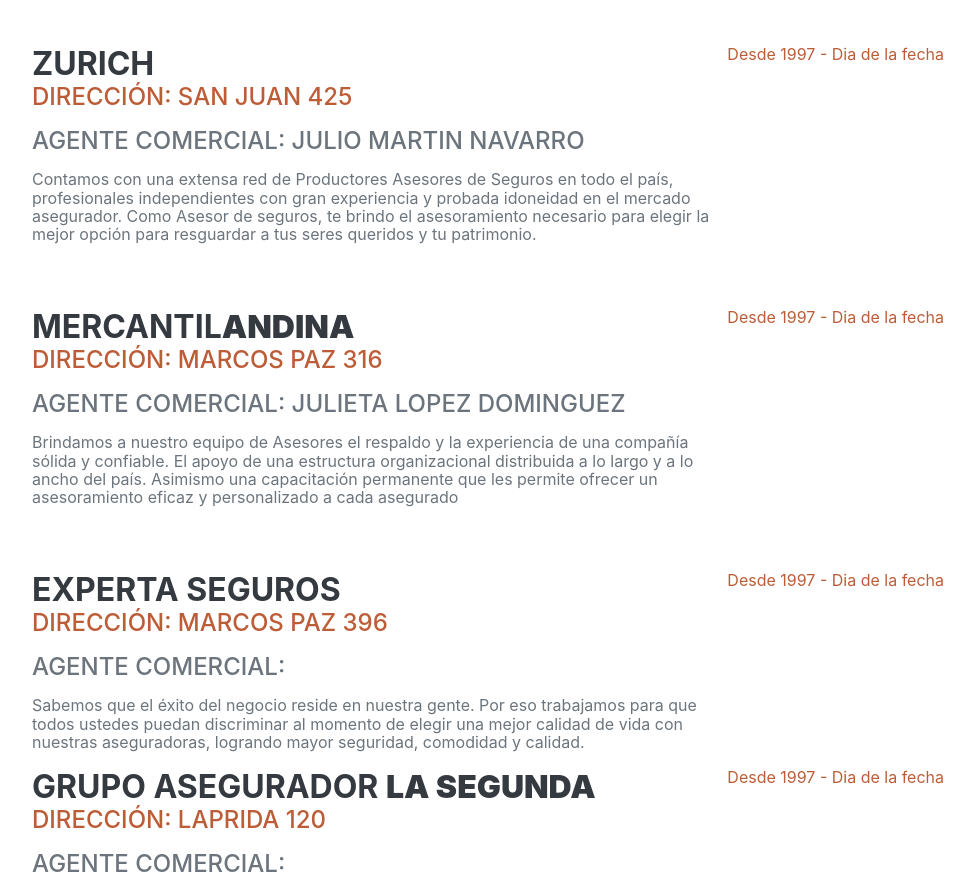
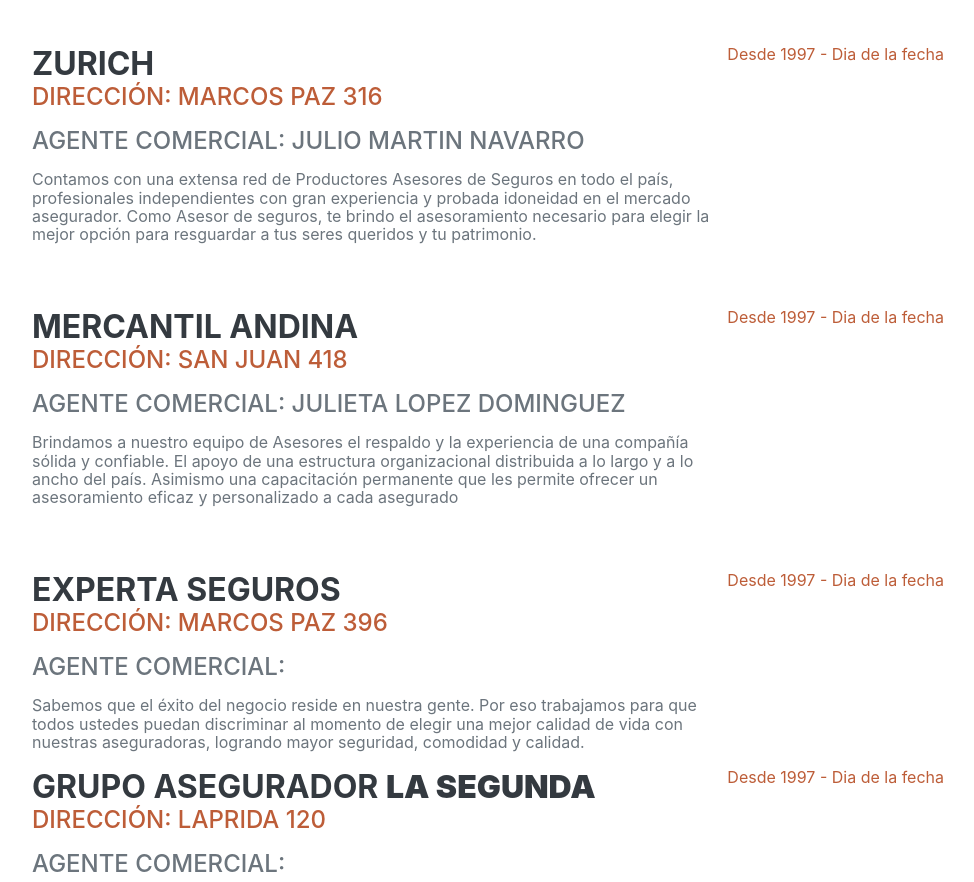
Before and after one commit to RobertoGBollero/RobertoGBollero.github.io, a plain HTML site: page index.html in a window 1280 px wide. Shown: the part 1224-2106 px from the top of the page, without its empty margins (288-1262 px from the left). Drawn offline with nearby package versions, Linux system fonts and the light colour scheme; a web font is replaced by a local one.

Commit message:
modificacion de errores

```diff
--- a/index.html
+++ b/index.html
@@ -74,11 +74,11 @@
                     <div class="d-flex flex-column flex-md-row justify-content-between mb-5">
                         <div class="flex-grow-1">
                             <h3 class="mb-0"> ZURICH </h3>
-                            <div class="subheading mb-3"><a href="https://www.google.com/search?q=zurich%20tucuman&rlz=1C1CHBF_esAR869AR869&oq=zurich+tu&aqs=chrome.0.0l2j69i57j0l2j69i60l3.1558j0j7&sourceid=chrome&ie=UTF-8&safe=active&sxsrf=ALeKk00UZVd9ORdUs1qJI7Vq3NOaJ5WLhQ:1601571857333&npsic=0&rflfq=1&rlha=0&rllag=-26830371,-65211705,1490&tbm=lcl&rldimm=14205640511842278489&lqi=Cg56dXJpY2ggdHVjdW1hbiIDiAEBWhgKBnp1cmljaCIOenVyaWNoIHR1Y3VtYW4&ved=2ahUKEwjPxY2N8JPsAhWTIbkGHXLQBQQQvS4wAHoECAkQGg&rldoc=1&tbs=lrf:!1m4!1u3!2m2!3m1!1e1!2m1!1e3!3sIAE,lf:1,lf_ui:4&rlst=f#rlfi=hd:;si:14205640511842278489,l,Cg56dXJpY2ggdHVjdW1hbiIDiAEBWhgKBnp1cmljaCIOenVyaWNoIHR1Y3VtYW4;mv:[[-26.8210494,-65.1985069],[-26.8396944,-65.2249041]]">Dirección: San Juan 425 </a> </div>
+                            <div class="subheading mb-3"><a href="https://www.google.com/maps/place/Mercantil+Andina/@-26.8259496,-65.2022541,15z/data=!4m5!3m4!1s0x0:0xb358980938252d97!8m2!3d-26.8259496!4d-65.2022541">Dirección: Marcos Paz 316 </a> </div>
                             <div class="subheading mb-3">Agente comercial: Julio Martin Navarro</div>
                             <p>
                                 Contamos con una extensa red de Productores Asesores de Seguros en todo el país, profesionales independientes con gran experiencia y probada idoneidad en el mercado asegurador.
-Como  Asesor de seguros,  te brindo el asesoramiento necesario para elegir la mejor opción para resguardar a tus seres queridos y tu patrimonio.
+                                Como  Asesor de seguros,  te brindo el asesoramiento necesario para elegir la mejor opción para resguardar a tus seres queridos y tu patrimonio.
                             </p>
                         </div>
                         <div class="flex-shrink-0"><span class="text-primary">Desde 1997 - Dia de la fecha</span></div>
@@ -86,8 +86,8 @@
                     <div class="d-flex flex-column flex-md-row justify-content-between mb-5">
                         <div class="flex-grow-1">
 
-                            <h3 class="mb-0">Mercantil<b>andina</b></h3>
-                            <div class="subheading mb-3"><a href="https://www.google.com/maps/place/Mercantil+Andina/@-26.8259496,-65.2022541,15z/data=!4m5!3m4!1s0x0:0xb358980938252d97!8m2!3d-26.8259496!4d-65.2022541">Dirección: Marcos Paz 316 </a> </div>
+                            <h3 class="mb-0">Mercantil  andina</h3>
+                            <div class="subheading mb-3"><a href="https://www.google.com/search?q=zurich%20tucuman&rlz=1C1CHBF_esAR869AR869&oq=zurich+tu&aqs=chrome.0.0l2j69i57j0l2j69i60l3.1558j0j7&sourceid=chrome&ie=UTF-8&safe=active&sxsrf=ALeKk00UZVd9ORdUs1qJI7Vq3NOaJ5WLhQ:1601571857333&npsic=0&rflfq=1&rlha=0&rllag=-26830371,-65211705,1490&tbm=lcl&rldimm=14205640511842278489&lqi=Cg56dXJpY2ggdHVjdW1hbiIDiAEBWhgKBnp1cmljaCIOenVyaWNoIHR1Y3VtYW4&ved=2ahUKEwjPxY2N8JPsAhWTIbkGHXLQBQQQvS4wAHoECAkQGg&rldoc=1&tbs=lrf:!1m4!1u3!2m2!3m1!1e1!2m1!1e3!3sIAE,lf:1,lf_ui:4&rlst=f#rlfi=hd:;si:14205640511842278489,l,Cg56dXJpY2ggdHVjdW1hbiIDiAEBWhgKBnp1cmljaCIOenVyaWNoIHR1Y3VtYW4;mv:[[-26.8210494,-65.1985069],[-26.8396944,-65.2249041]]">Dirección: San Juan 418 </a> </div>
                             <div class="subheading mb-3"> Agente comercial: Julieta Lopez Dominguez </div>
                             <p>
                                 Brindamos a nuestro equipo de Asesores el respaldo y la experiencia de una compañía sólida y confiable.
```
